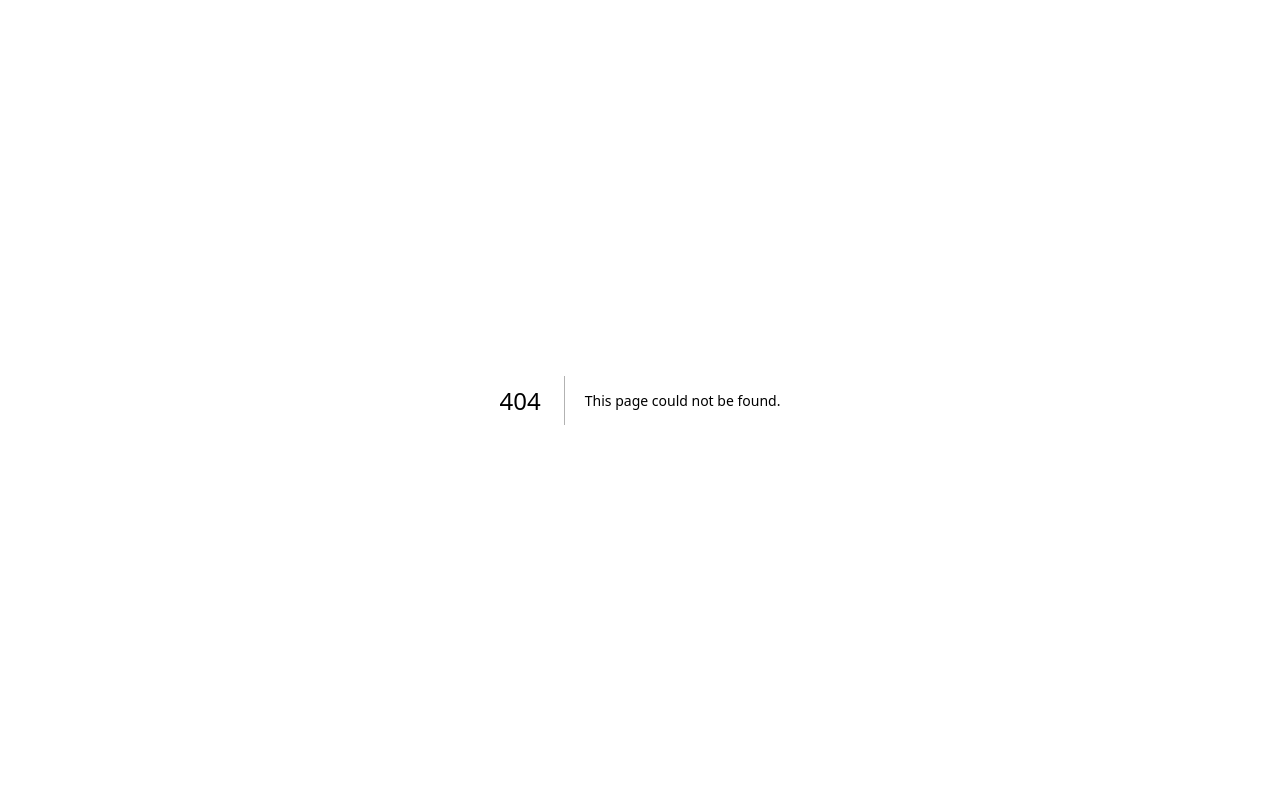
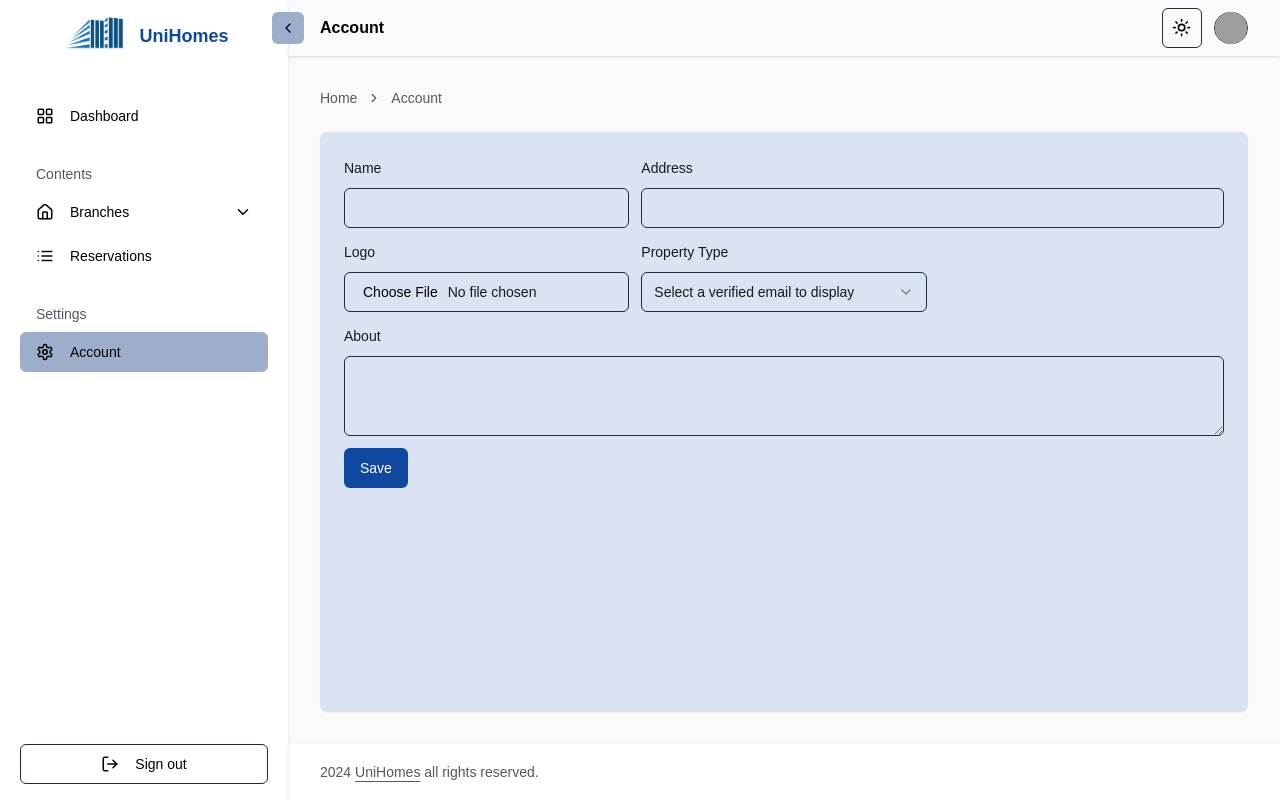
Before and after one commit to pepperonipowered/UniHomes, a Next.js app: page /account in a window 1280 px wide. Before the commit this address had no page. Built offline with nearby package versions, Linux system fonts and the light colour scheme; grey boxes are pictures that could not be loaded.

Commit message:
feat:✨ added account settings

```diff
--- /dev/null
+++ b/src/app/(lessor-dashboard)/account/page.tsx
@@ -0,0 +1,40 @@
+import { ContentLayout } from "@/modules/lessor-dashboard/components/ContentLayout"
+
+import {
+    Breadcrumb,
+    BreadcrumbItem,
+    BreadcrumbLink,
+    BreadcrumbList,
+    BreadcrumbPage,
+    BreadcrumbSeparator
+  } from "@/components/ui/breadcrumb";
+import Link from "next/link";
+import PageContent from "@/modules/lessor-dashboard/components/PageContent";
+import AccountSettings from "@/modules/lessor-account/AccountSettings";
+
+const Account = () => {
+  return (
+      <ContentLayout title="Account">
+          <Breadcrumb>
+              <BreadcrumbList>
+                  <BreadcrumbItem>
+                      <BreadcrumbLink asChild>
+                          <Link href="/dashboard">Home</Link>
+                      </BreadcrumbLink>
+                  </BreadcrumbItem>
+                  <BreadcrumbSeparator />
+                  <BreadcrumbItem>
+                      <BreadcrumbPage>Account</BreadcrumbPage>
+                  </BreadcrumbItem>
+              </BreadcrumbList>
+          </Breadcrumb>
+
+          <PageContent>
+              <AccountSettings />
+          </PageContent>
+
+      </ContentLayout>
+  );
+}
+
+export default Account
--- /dev/null
+++ b/src/lib/schemas/editLessorAccountSchema.tsx
@@ -0,0 +1,10 @@
+import { z } from "zod"
+
+export const editLessorAccountSchema = z.object({
+    name: z.string().min(2).max(50),
+    address: z.string().min(2).max(50),
+    logo: z.number().min(1).max(50),
+    type: z.string().min(1).max(50),
+    about: z.string().min(1).max(50),
+
+});
--- a/src/modules/add-branch-form/add-branch-form.tsx
+++ b/src/modules/add-branch-form/AddBranchForm.tsx
@@ -73,7 +73,6 @@ const householdAmenities = [
 
 const AddBranchForm = () => {
     // fetch all nearby places and put in state para magamit with backend
-    const [selectedFrameworks, setSelectedFrameworks] = React.useState<string[]>([]);
 
     const createBranchForm = useForm<CreateBranchSchema>({
         resolver: zodResolver(createBranchSchema),
--- /dev/null
+++ b/src/modules/lessor-account/AccountSettings.tsx
@@ -0,0 +1,166 @@
+"use client";
+
+import React from "react";
+
+import { editLessorAccountSchema } from "@/lib/schemas/editLessorAccountSchema";
+import { zodResolver } from "@hookform/resolvers/zod";
+import { useForm } from "react-hook-form";
+import { z } from "zod";
+
+import { Button } from "@/components/ui/button";
+import {
+    Form,
+    FormControl,
+    FormDescription,
+    FormField,
+    FormItem,
+    FormLabel,
+    FormMessage,
+} from "@/components/ui/form";
+import {
+    Select,
+    SelectContent,
+    SelectItem,
+    SelectTrigger,
+    SelectValue,
+  } from "@/components/ui/select"
+
+import { Input } from "@/components/ui/input";
+import { Textarea } from "@/components/ui/textarea"
+
+type EditLessorAccountSchema = z.infer<typeof editLessorAccountSchema>;
+
+const AccountSettings = () => {
+
+    const editAccountSettingsForm = useForm<EditLessorAccountSchema>({
+        resolver: zodResolver(editLessorAccountSchema),
+        defaultValues: {
+        },
+    });
+
+    function onSubmit(values: EditLessorAccountSchema) {
+        console.log(values);
+    }
+
+    return (
+        <div className="col-span-full">
+            <Form {...editAccountSettingsForm}>
+                <form
+                    onSubmit={editAccountSettingsForm.handleSubmit(onSubmit)}
+                    className="grid grid-cols-12 gap-3"
+                >
+                    {/* name */}
+                    <FormField
+                        control={editAccountSettingsForm.control}
+                        name="name"
+                        render={({ field }) => (
+                            <FormItem className="col-span-4">
+                                <FormLabel>Name</FormLabel>
+                                <FormControl>
+                                    <Input type="text" {...field} />
+                                </FormControl>
+                                <FormMessage />
+                            </FormItem>
+                        )}
+                    />
+
+                    {/* address */}
+                    <FormField
+                        control={editAccountSettingsForm.control}
+                        name="address"
+                        render={({ field }) => (
+                            <FormItem className="col-span-8">
+                                <FormLabel>Address</FormLabel>
+                                <FormControl>
+                                    <Input type="text" {...field} />
+                                </FormControl>
+                                <FormMessage />
+                            </FormItem>
+                        )}
+                    />
+
+                    {/* logo */}
+                    <FormField
+                        control={editAccountSettingsForm.control}
+                        name="logo"
+                        render={({
+                            field: { value, onChange, ...fieldProps },
+                        }) => (
+                            <FormItem className="col-span-4">
+                                <FormLabel>Logo</FormLabel>
+                                <FormControl>
+                                    <Input
+                                        type="file"
+                                        {...fieldProps}
+                                        onChange={(event) =>
+                                            onChange(
+                                                event.target.files &&
+                                                    event.target.files[0]
+                                            )
+                                        }
+                                    />
+                                </FormControl>
+                                <FormMessage />
+                            </FormItem>
+                        )}
+                    />
+                    {/* property type */}
+                    <FormField
+                        control={editAccountSettingsForm.control}
+                        name="type"
+                        render={({ field }) => (
+                            <FormItem className="col-span-4">
+                                <FormLabel>Property Type</FormLabel>
+                                <Select
+                                    onValueChange={field.onChange}
+                                    defaultValue={field.value}
+                                >
+                                    <FormControl>
+                                        <SelectTrigger>
+                                            <SelectValue placeholder="Select a verified email to display" />
+                                        </SelectTrigger>
+                                    </FormControl>
+                                    <SelectContent>
+                                        <SelectItem value="Apartment">
+                                            Apartment
+                                        </SelectItem>
+                                        <SelectItem value="Condominium">
+                                            Condominium
+                                        </SelectItem>
+                                        <SelectItem value="Dormitory">
+                                            Dormitory
+                                        </SelectItem>
+                                    </SelectContent>
+                                </Select>
+                                <FormMessage />
+                            </FormItem>
+                        )}
+                    />
+                    {/* about */}
+                    <FormField
+                        control={editAccountSettingsForm.control}
+                        name="about"
+                        render={({ field }) => (
+                            <FormItem className="col-span-full">
+                                <FormLabel>About</FormLabel>
+                                <FormControl>
+                                    <Textarea
+                                        {...field}
+                                    />
+                                </FormControl>
+                                <FormMessage />
+                            </FormItem>
+                        )}
+                    />
+                    <div className="col-span-full">
+                        <Button type="submit" className="w-full md:w-max">
+                            Save
+                        </Button>
+                    </div>
+                </form>
+            </Form>
+        </div>
+    );
+}
+
+export default AccountSettings
--- a/src/modules/lessor-dashboard/components/Sidebar.tsx
+++ b/src/modules/lessor-dashboard/components/Sidebar.tsx
@@ -36,8 +36,8 @@ const Sidebar = () => {
                   variant="link"
                   asChild
               >
-                  <Link href="/dashboard" className="flex items-center gap-2">
-                      <PanelsTopLeft className="w-6 h-6 mr-1" />
+                  <Link href="/dashboard" className="flex items-center">
+                      <img src="/Logo.png" alt='Logo' className='w-20 h-auto'/>
                       <h1
                           className={cn(
                               "font-bold text-lg whitespace-nowrap transition-[transform,opacity,display] ease-in-out duration-300",
```
